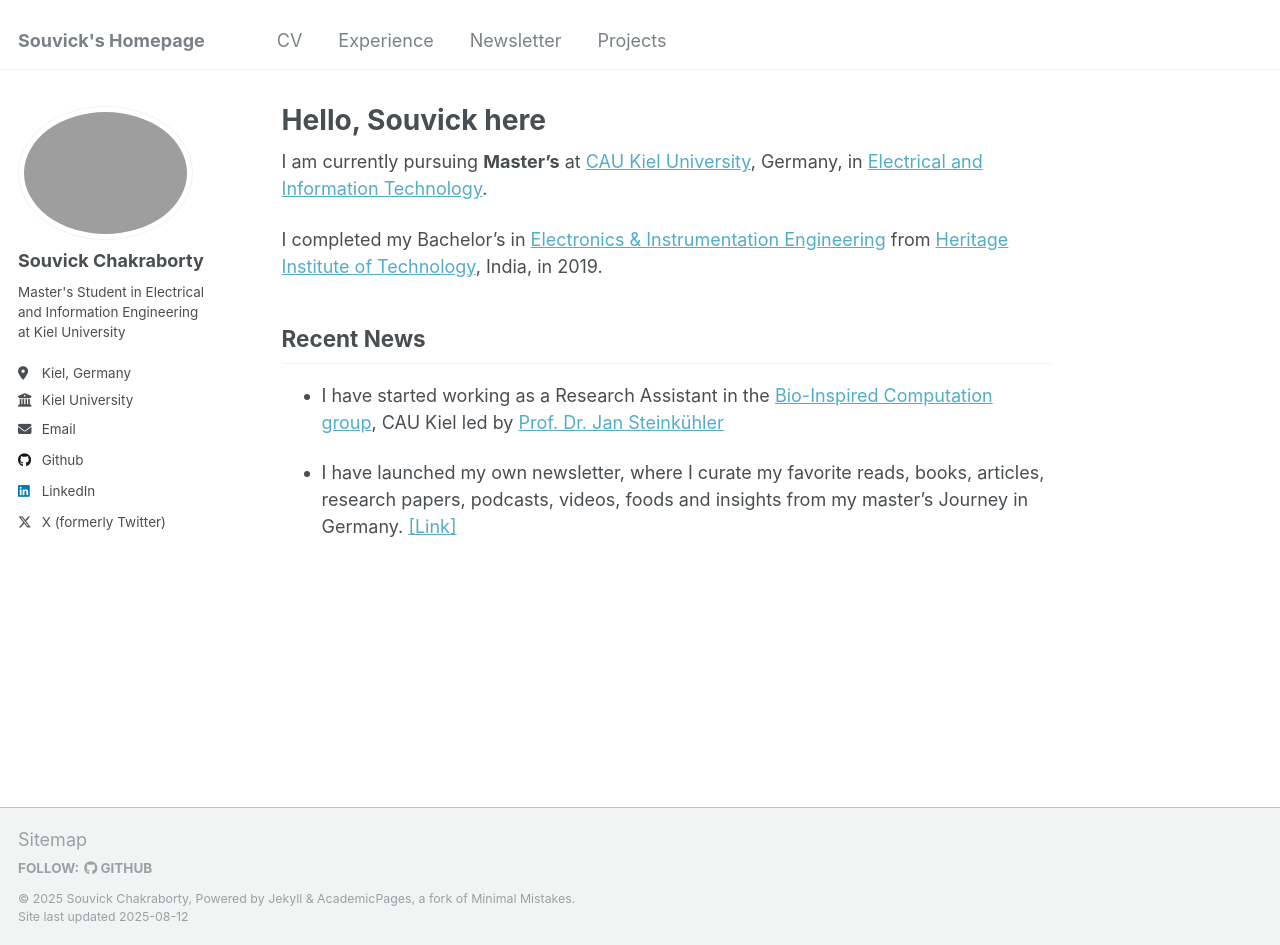
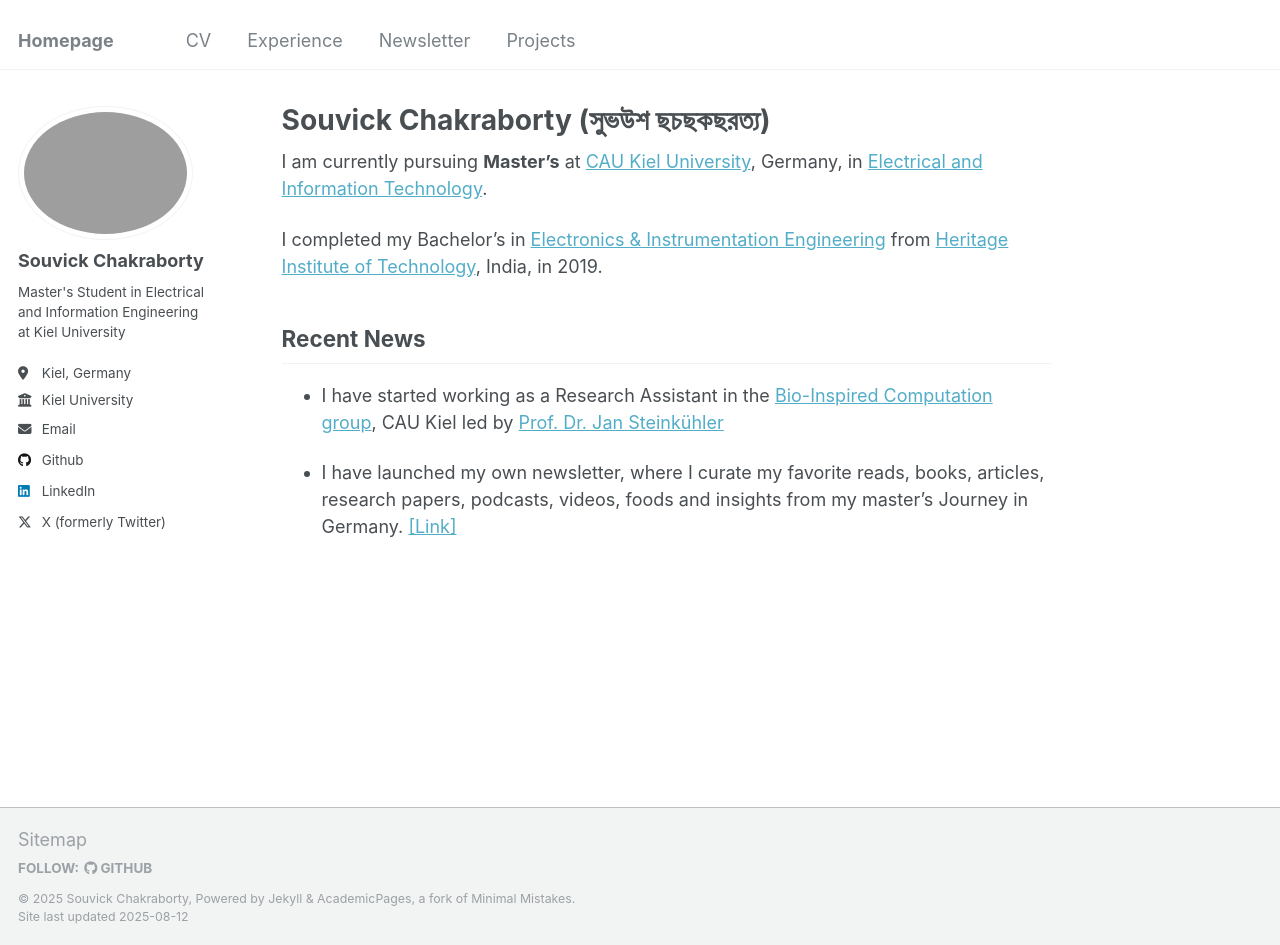
Before and after one commit to SouvickC/SouvickC.github.io, a Jekyll site: the page built from _pages/about.md, in a window 1280 px wide and 945 px high. Built offline with Jekyll 4.4.1, drawn with Linux system fonts in a browser that asks for light colours.

Commit message:
image change

```diff
--- a/_config.yml
+++ b/_config.yml
@@ -8,7 +8,7 @@
 
 # Basic Site Settings
 locale                   : "en-US"
-title                    : "Souvick's Homepage"
+title                    : "Homepage"
 title_separator          : "-"
 name                     : &name "Souvick Chakraborty"
 description              : &description "Souvick Chakraborty"
@@ -21,7 +21,7 @@
 #               Additional customization can be done by editing /_includes/author-profile.html
 author:
   # Biographic information
-  avatar           : "profile.png"
+  avatar           : "profile.jpeg)"
   name             : "Souvick Chakraborty"
   pronouns         : # example: "she/her"
   bio              : "Master's Student in Electrical and Information Engineering at Kiel University"
--- a/_pages/about.md
+++ b/_pages/about.md
@@ -1,6 +1,6 @@
 ---
 permalink: /
-title: "Hello, Souvick here"
+title: "Souvick Chakraborty (সুভউশ ছচছকছরত্য)"
 author_profile: true
 redirect_from:
   - /about/
```
